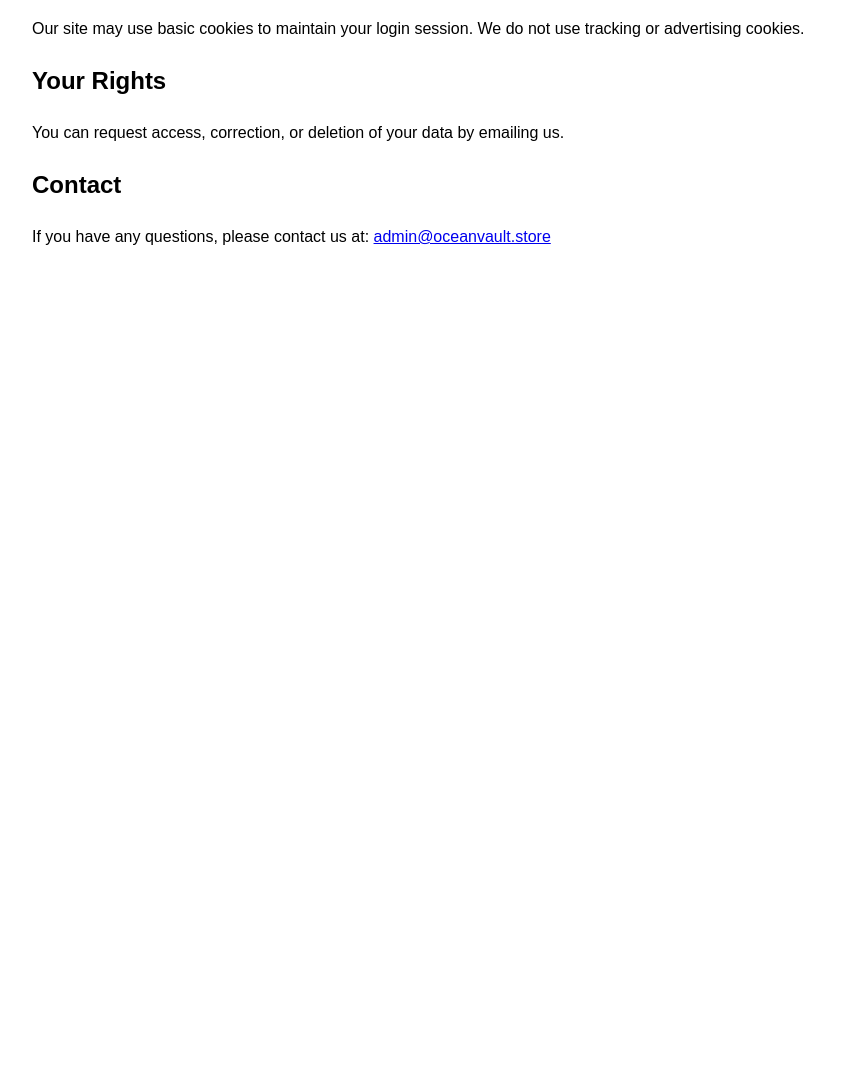
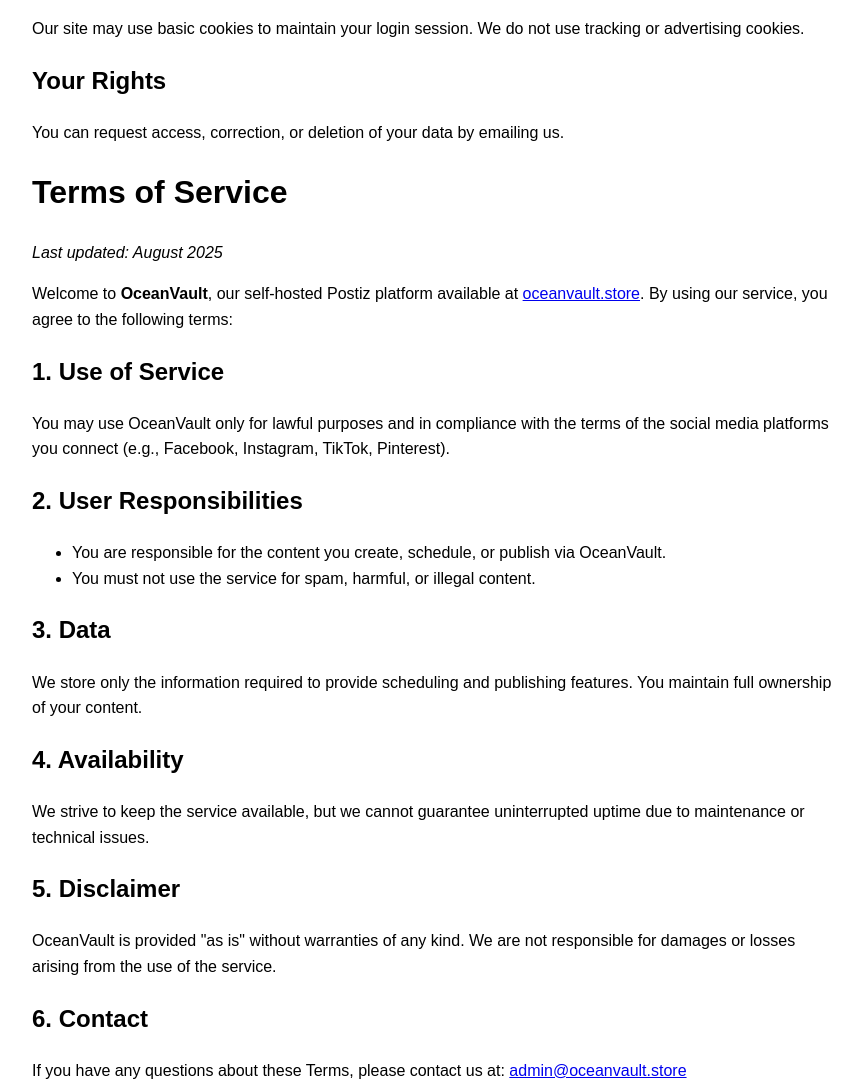
Before and after one commit to CodAr-man/postiz-policies, a plain HTML site: page privacy.html in a window 1280 px wide. Shown: the part 1011-2097 px from the top of the page, without its empty margins (208-1070 px from the left). Before the commit the page ends 1301 px from the top, so only its background shows below. Drawn offline with Linux system fonts and the light colour scheme; files whose address does not match are found by name.

Commit message:
Combined Terms of service and privacy

```diff
--- a/privacy.html
+++ b/privacy.html
@@ -30,7 +30,34 @@
   <h2>Your Rights</h2>
   <p>You can request access, correction, or deletion of your data by emailing us.</p>
 
-  <h2>Contact</h2>
-  <p>If you have any questions, please contact us at: <a href="mailto:admin@oceanvault.store">admin@oceanvault.store</a></p>
+  <title>Terms of Service - OceanVault</title>
+
+  <h1>Terms of Service</h1>
+  <p><em>Last updated: August 2025</em></p>
+
+  <p>Welcome to <strong>OceanVault</strong>, our self-hosted Postiz platform available at <a href="https://oceanvault.store">oceanvault.store</a>. By using our service, you agree to the following terms:</p>
+
+  <h2>1. Use of Service</h2>
+  <p>You may use OceanVault only for lawful purposes and in compliance with the terms of the social media platforms you connect (e.g., Facebook, Instagram, TikTok, Pinterest).</p>
+
+  <h2>2. User Responsibilities</h2>
+  <ul>
+    <li>You are responsible for the content you create, schedule, or publish via OceanVault.</li>
+    <li>You must not use the service for spam, harmful, or illegal content.</li>
+  </ul>
+
+  <h2>3. Data</h2>
+  <p>We store only the information required to provide scheduling and publishing features. You maintain full ownership of your content.</p>
+
+  <h2>4. Availability</h2>
+  <p>We strive to keep the service available, but we cannot guarantee uninterrupted uptime due to maintenance or technical issues.</p>
+
+  <h2>5. Disclaimer</h2>
+  <p>OceanVault is provided "as is" without warranties of any kind. We are not responsible for damages or losses arising from the use of the service.</p>
+
+  <h2>6. Contact</h2>
+  <p>If you have any questions about these Terms, please contact us at: <a href="mailto:admin@oceanvault.store">admin@oceanvault.store</a></p>
+
 </body>
+</head>
 </html>
```
Also changed, not shown: tos.html (deleted, +0 -37 lines).
